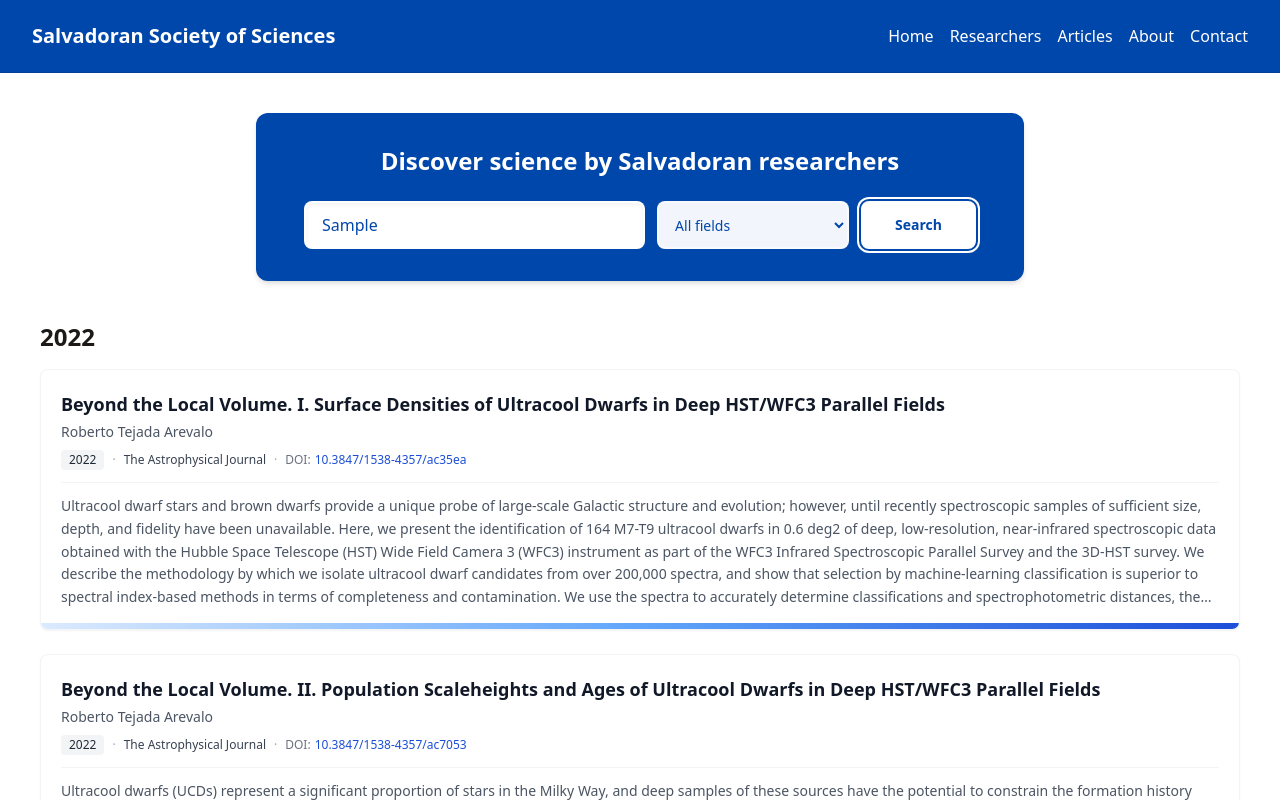
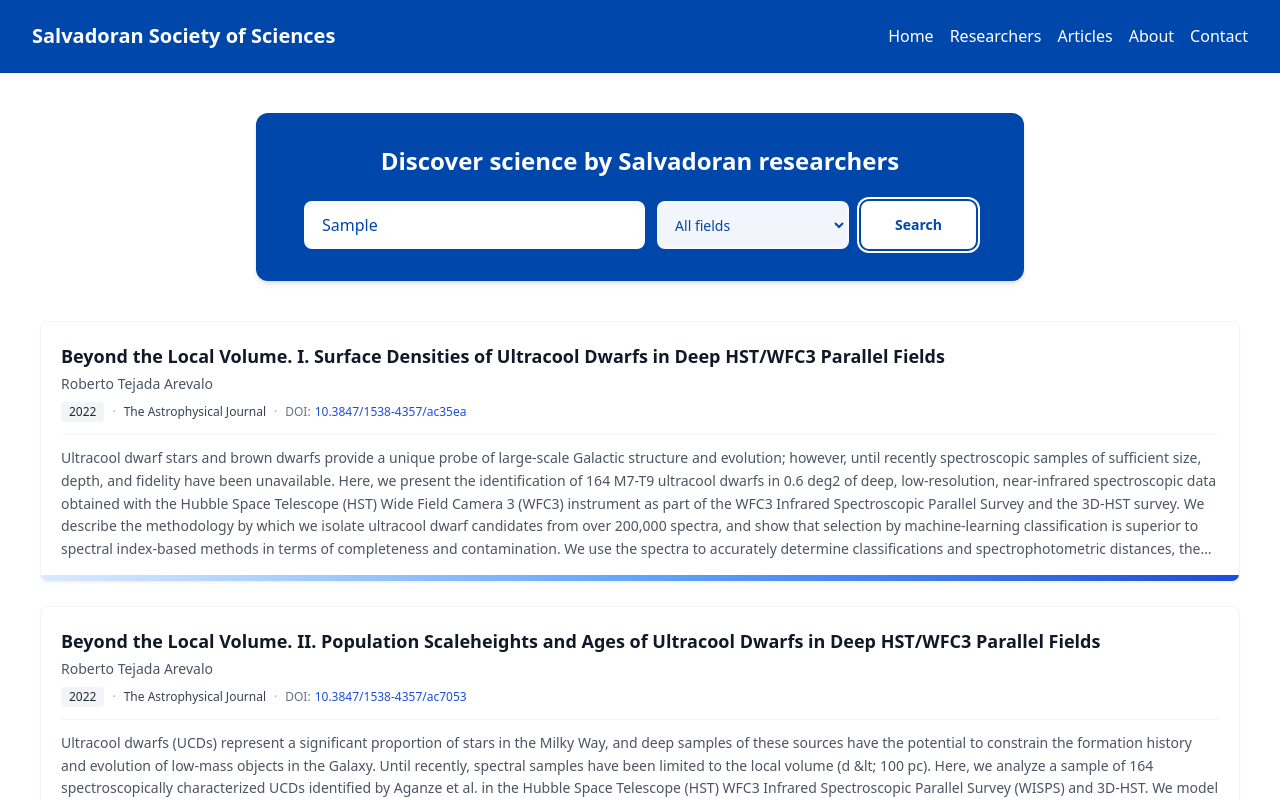
Before and after one commit to jromerooo2/salvadoran_arxiv, a Vue app: page /results in a window 1280 px wide. Both pictures are taken after typing "Sample" into the empty fields and a click on the button "Search". Shown: the top 800 px of the page. Built offline with nearby package versions, Linux system fonts and the light colour scheme; a web font is replaced by a local one.

Commit message:
set consistency between the search bars

```diff
--- a/src/views/SearchResults.vue
+++ b/src/views/SearchResults.vue
@@ -9,12 +9,8 @@
       <SearchBar layout="hero" :centered="true" />
     </section>
 
-    <div class="flex flex-col space-y-8">
-      <div v-for="group in sortedArticlesByYear" :key="group.year" class="space-y-4">
-        <h2 class="text-2xl font-semibold">{{ group.year }}</h2>
-
     <div class="flex w-full max-w-none flex-col gap-6">
-          <div v-for="article in group.articles" :key="article.id" class="w-full">
+      <div v-for="article in sortedArticles" :key="article.id" class="w-full">
         <Tarjeta
           :id="article.id"
           :title="article.title"
@@ -25,8 +21,6 @@
           :author="article.author"
           :affiliation="article.affiliation"
         />
-          </div>
-        </div>
       </div>
     </div>
   </div>
@@ -70,32 +64,14 @@ export default {
     },
   },
   computed: {
-    sortedArticlesByYear() {
-      const sortedArticles = [...this.results].sort((a, b) => {
+    /** Newest first; year headers removed — flat list only */
+    sortedArticles() {
+      return [...this.results].sort((a, b) => {
         const ya = publicationYearValue(a.year)
         const yb = publicationYearValue(b.year)
         if (ya !== yb) return yb - ya
         return (b.id ?? 0) - (a.id ?? 0)
       })
-
-      const groupedByYear = sortedArticles.reduce((acc, article) => {
-        const y = publicationYearValue(article.year)
-        const key = y > 0 ? String(y) : 'No year'
-        if (!acc[key]) acc[key] = []
-        acc[key].push(article)
-        return acc
-      }, {})
-
-      return Object.keys(groupedByYear)
-        .sort((a, b) => {
-          if (a === 'No year') return 1
-          if (b === 'No year') return -1
-          return Number(b) - Number(a)
-        })
-        .map((year) => ({
-          year,
-          articles: groupedByYear[year],
-        }))
     },
   },
 }
```
Lines whose indentation alone changed are shown as unchanged.
